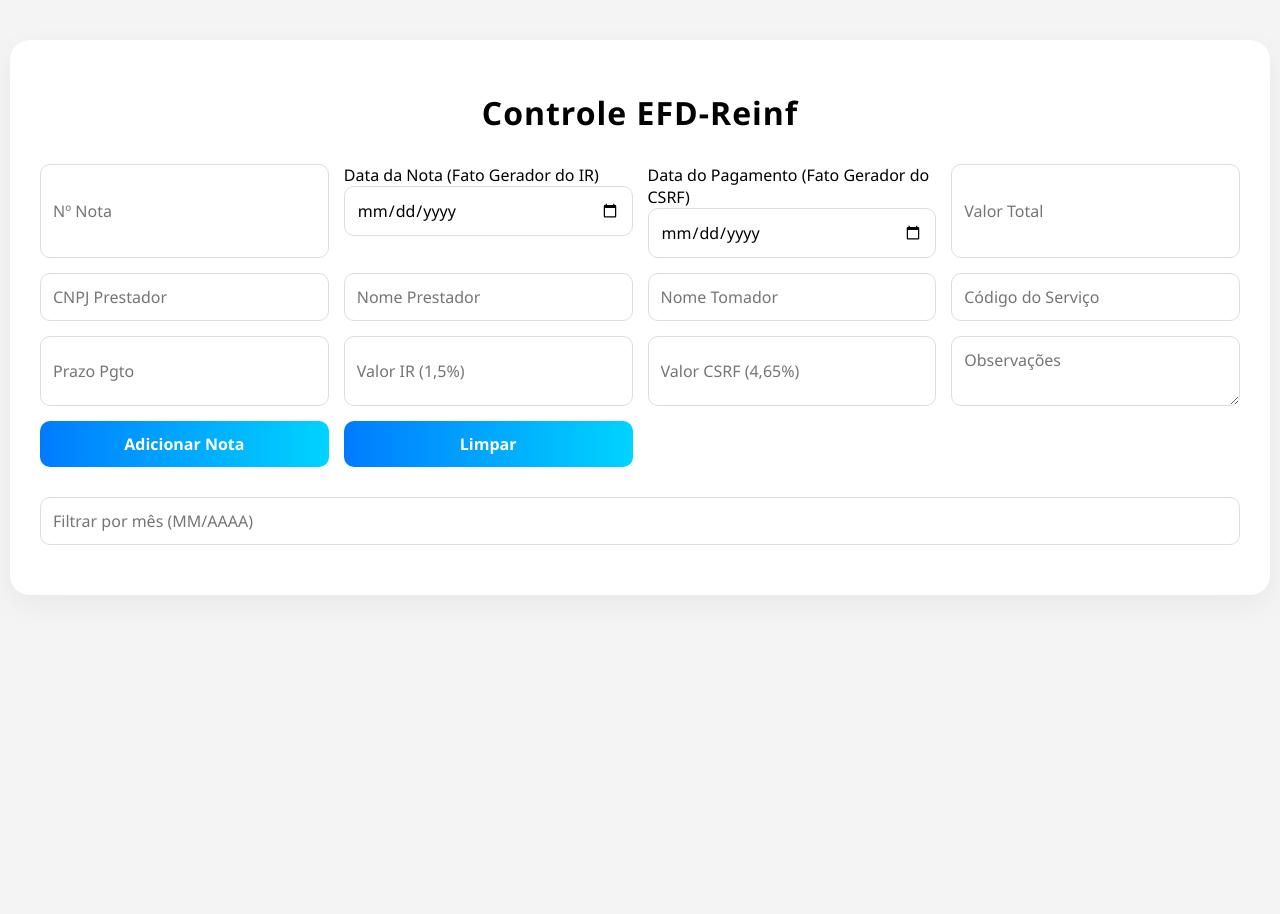
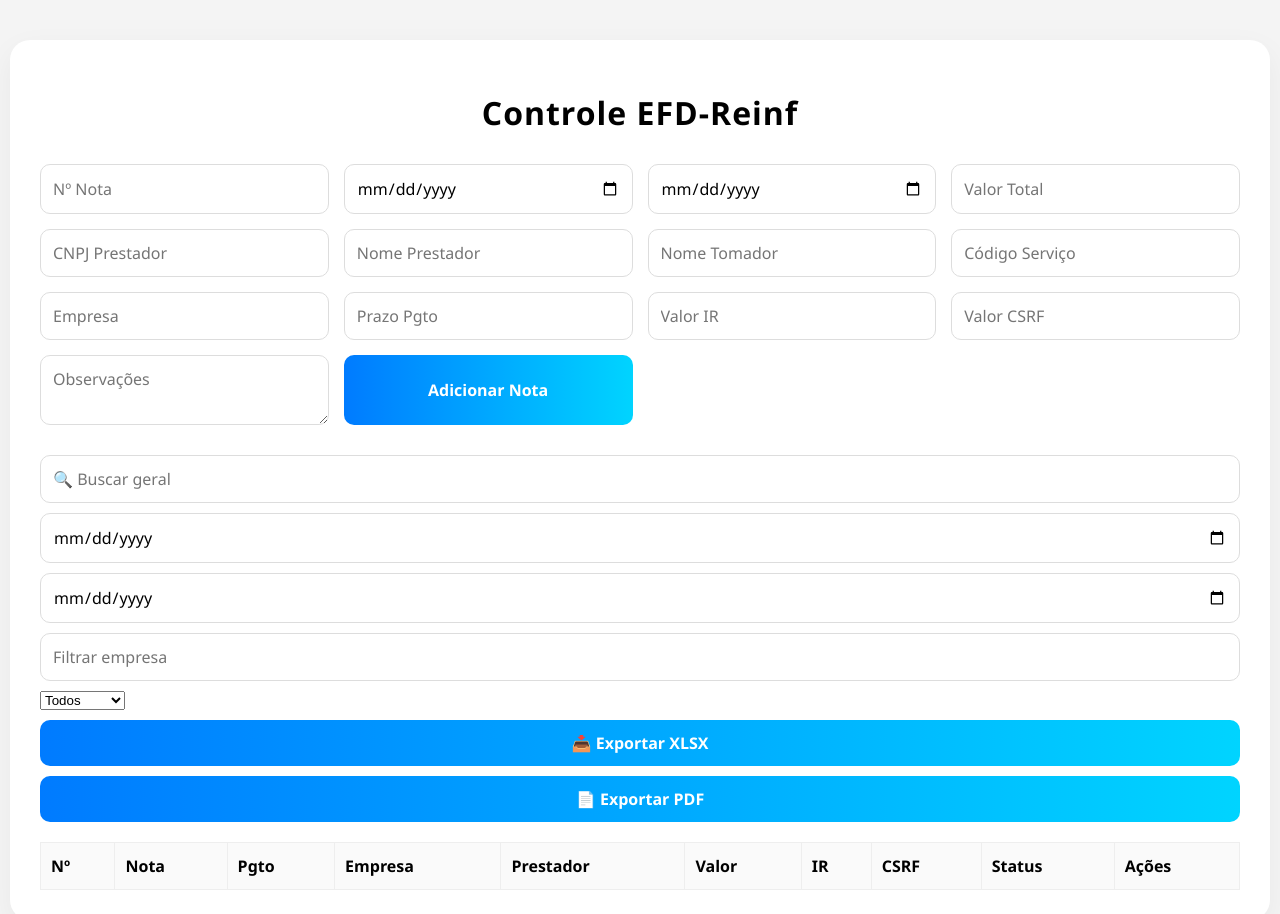
Before and after one commit to matheus5010/reinf-calc, a React (Vite) app: page / in a window 1280 px wide. Shown: the top 914 px of the page. Before the commit the page ends 800 px from the top, so only its background shows below. Built offline with nearby package versions, Linux system fonts and the light colour scheme.

Commit message:
feat: melhorias avançadas no app com PDF, XLSX e filtros profissionais

```diff
--- a/src/App.jsx
+++ b/src/App.jsx
@@ -11,6 +11,34 @@ function App() {
     return dadosSalvos ? JSON.parse(dadosSalvos) : [];
   });
 
+  const [form, setForm] = useState({
+    numero: "",
+    dataNota: "",
+    dataPagamento: "",
+    valorTotal: "",
+    valorIR: "",
+    valorCSRF: "",
+    codServico: "",
+    cnpjPrestador: "",
+    nomePrestador: "",
+    nomeTomador: "",
+    empresa: "",
+    prazoPagamento: "",
+    obs: "",
+    status: "Em Aberto"
+  });
+
+  const [editandoIndex, setEditandoIndex] = useState(null);
+  const [busca, setBusca] = useState("");
+  const [empresaFiltro, setEmpresaFiltro] = useState("");
+  const [statusFiltro, setStatusFiltro] = useState("");
+  const [dataInicio, setDataInicio] = useState("");
+  const [dataFim, setDataFim] = useState("");
+
+  useEffect(() => {
+    localStorage.setItem("notas", JSON.stringify(notas));
+  }, [notas]);
+
   const aplicarMascaraCNPJ = (valor) => {
     return valor
       .replace(/\D/g, '')
@@ -21,33 +49,9 @@ function App() {
       .slice(0, 18);
   };
 
-  const formInicial = {
-    numero: "",
-    dataNota: "",
-    dataPagamento: "",
-    valorTotal: "",
-    valorIR: "",
-    valorCSRF: "",
-    codServico: "",
-    cnpjPrestador: "",
-    nomePrestador: "",
-    nomeTomador: "",
-    prazoPagamento: "",
-    obs: "",
-    status: "Em Aberto"
-  };
-
-  const [form, setForm] = useState(formInicial);
-  const [editandoIndex, setEditandoIndex] = useState(null);
-  const [mesFiltro, setMesFiltro] = useState("");
-
-  useEffect(() => {
-    localStorage.setItem("notas", JSON.stringify(notas));
-  }, [notas]);
-
   const handleChange = (e) => {
     const { name, value } = e.target;
-    const updatedForm = { ...form };
+    const updatedForm = { ...form, [name]: value };
 
     if (name === "valorTotal") {
       const total = parseFloat(value) || 0;
@@ -58,21 +62,17 @@ function App() {
     }
 
     if (name === "dataNota" || name === "dataPagamento") {
-      const dataIR = new Date(name === "dataNota" ? value : form.dataNota);
+      const dataIR = new Date(updatedForm.dataNota);
       dataIR.setMonth(dataIR.getMonth() + 1);
       dataIR.setDate(20);
-
-      const dataCSRF = new Date(name === "dataPagamento" ? value : form.dataPagamento);
+      const dataCSRF = new Date(updatedForm.dataPagamento);
       dataCSRF.setMonth(dataCSRF.getMonth() + 1);
       dataCSRF.setDate(20);
-
       updatedForm.prazoPagamento = `IR: ${dataIR.toLocaleDateString()} | CSRF: ${dataCSRF.toLocaleDateString()}`;
     }
 
     if (name === "cnpjPrestador") {
       updatedForm[name] = aplicarMascaraCNPJ(value);
-    } else {
-      updatedForm[name] = value;
     }
 
     setForm(updatedForm);
@@ -87,7 +87,22 @@ function App() {
     } else {
       setNotas([...notas, form]);
     }
-    setForm(formInicial);
+    setForm({
+      numero: "",
+      dataNota: "",
+      dataPagamento: "",
+      valorTotal: "",
+      valorIR: "",
+      valorCSRF: "",
+      codServico: "",
+      cnpjPrestador: "",
+      nomePrestador: "",
+      nomeTomador: "",
+      empresa: "",
+      prazoPagamento: "",
+      obs: "",
+      status: "Em Aberto"
+    });
   };
 
   const editarNota = (index) => {
@@ -106,30 +121,8 @@ function App() {
     setNotas(novasNotas);
   };
 
-  const filtrarNotasPorMes = (ref) => {
-    const refFormatado = ref.replace("/", "-");
-    return notas.filter((n) => {
-      const dataIR = new Date(n.dataNota);
-      dataIR.setMonth(dataIR.getMonth() + 1);
-      const mesIR = `${(dataIR.getMonth() + 1).toString().padStart(2, "0")}-${dataIR.getFullYear()}`;
-      const anoIR = `${dataIR.getFullYear()}`;
-
-      const dataCSRF = new Date(n.dataPagamento);
-      dataCSRF.setMonth(dataCSRF.getMonth() + 1);
-      const mesCSRF = `${(dataCSRF.getMonth() + 1).toString().padStart(2, "0")}-${dataCSRF.getFullYear()}`;
-      const anoCSRF = `${dataCSRF.getFullYear()}`;
-
-      return (
-        mesIR === refFormatado ||
-        mesCSRF === refFormatado ||
-        anoIR === refFormatado ||
-        anoCSRF === refFormatado
-      );
-    });
-  };
-
-  const estaVencido = (prazo) => {
-    if (!prazo) return false;
+  const estaVencido = (prazo, status) => {
+    if (!prazo || status === "Pago") return false;
     const partes = prazo.match(/\d{2}\/\d{2}\/\d{4}/g);
     if (!partes) return false;
     const dataIR = new Date(partes[0].split("/").reverse().join("-"));
@@ -138,8 +131,58 @@ function App() {
     return dataIR < hoje || dataCSRF < hoje;
   };
 
-  const somaCampo = (campo) =>
-    filtrarNotasPorMes(mesFiltro).reduce((acc, n) => acc + parseFloat(n[campo] || 0), 0);
+  const filtrarNotas = () => {
+    return notas.filter((n) => {
+      const dentroData = (!dataInicio || new Date(n.dataNota) >= new Date(dataInicio)) &&
+                         (!dataFim || new Date(n.dataNota) <= new Date(dataFim));
+      const dentroEmpresa = !empresaFiltro || n.empresa?.toLowerCase().includes(empresaFiltro.toLowerCase());
+      const dentroStatus = !statusFiltro || n.status === statusFiltro;
+      const buscaValida = !busca || Object.values(n).some(v => v?.toLowerCase?.().includes(busca.toLowerCase()));
+      return dentroData && dentroEmpresa && dentroStatus && buscaValida;
+    });
+  };
+
+  const exportarPDF = () => {
+    const doc = new jsPDF();
+    doc.setFontSize(16);
+    doc.text("Relatório de Retenções - EFD-Reinf", 14, 15);
+    doc.setFontSize(10);
+    doc.text(`Período: ${dataInicio || "..."} até ${dataFim || "..."}`, 14, 22);
+    doc.autoTable({
+      startY: 28,
+      head: [["Nº", "Nota", "Pgto", "Empresa", "Prestador", "Valor", "IR", "CSRF", "Status"]],
+      body: filtrarNotas().map(n => [n.numero, n.dataNota, n.dataPagamento, n.empresa, n.nomePrestador, n.valorTotal, n.valorIR, n.valorCSRF, n.status]),
+      styles: { fontSize: 8, halign: 'center' },
+      headStyles: { fillColor: [44, 62, 80] }
+    });
+    doc.text("Relatório gerado automaticamente por reinf-calc", 14, doc.lastAutoTable.finalY + 10);
+    doc.save(`reinf_retencoes_${Date.now()}.pdf`);
+  };
+
+  const exportarXLSX = () => {
+    const dados = filtrarNotas();
+    const aba1 = XLSX.utils.json_to_sheet(dados);
+
+    const resumo = [
+      ["Empresa", "Total", "Pago", "Aberto"],
+      ...Object.entries(dados.reduce((acc, n) => {
+        if (!acc[n.empresa]) acc[n.empresa] = { total: 0, pago: 0, aberto: 0 };
+        acc[n.empresa].total += parseFloat(n.valorTotal || 0);
+        acc[n.empresa][n.status === 'Pago' ? 'pago' : 'aberto'] += parseFloat(n.valorTotal || 0);
+        return acc;
+      }, {})).map(([empresa, val]) => [empresa, val.total, val.pago, val.aberto])
+    ];
+
+    const aba2 = XLSX.utils.aoa_to_sheet(resumo);
+
+    const wb = XLSX.utils.book_new();
+    XLSX.utils.book_append_sheet(wb, aba1, "Notas Detalhadas");
+    XLSX.utils.book_append_sheet(wb, aba2, "Resumo Empresas");
+
+    const buffer = XLSX.write(wb, { bookType: "xlsx", type: "array" });
+    const blob = new Blob([buffer], { type: "application/octet-stream" });
+    saveAs(blob, `reinf_retencoes_${Date.now()}.xlsx`);
+  };
 
   return (
     <div className="container">
@@ -147,89 +190,62 @@ function App() {
 
       <div className="formulario">
         <input placeholder="Nº Nota" name="numero" value={form.numero} onChange={handleChange} />
-        <label>
-          Data da Nota (Fato Gerador do IR)
         <input type="date" name="dataNota" value={form.dataNota} onChange={handleChange} />
-        </label>
-        <label>
-          Data do Pagamento (Fato Gerador do CSRF)
         <input type="date" name="dataPagamento" value={form.dataPagamento} onChange={handleChange} />
-        </label>
         <input placeholder="Valor Total" name="valorTotal" value={form.valorTotal} onChange={handleChange} />
         <input placeholder="CNPJ Prestador" name="cnpjPrestador" value={form.cnpjPrestador} onChange={handleChange} />
         <input placeholder="Nome Prestador" name="nomePrestador" value={form.nomePrestador} onChange={handleChange} />
         <input placeholder="Nome Tomador" name="nomeTomador" value={form.nomeTomador} onChange={handleChange} />
-        <input placeholder="Código do Serviço" name="codServico" value={form.codServico} onChange={handleChange} />
+        <input placeholder="Código Serviço" name="codServico" value={form.codServico} onChange={handleChange} />
+        <input placeholder="Empresa" name="empresa" value={form.empresa} onChange={handleChange} />
         <input placeholder="Prazo Pgto" name="prazoPagamento" value={form.prazoPagamento} readOnly />
-        <input placeholder="Valor IR (1,5%)" name="valorIR" value={form.valorIR} readOnly />
-        <input placeholder="Valor CSRF (4,65%)" name="valorCSRF" value={form.valorCSRF} readOnly />
+        <input placeholder="Valor IR" name="valorIR" value={form.valorIR} readOnly />
+        <input placeholder="Valor CSRF" name="valorCSRF" value={form.valorCSRF} readOnly />
         <textarea placeholder="Observações" name="obs" value={form.obs} onChange={handleChange} />
-        <button onClick={adicionarNota}>{editandoIndex !== null ? 'Salvar Alteração' : 'Adicionar Nota'}</button>
-        <button onClick={() => setForm(formInicial)}>Limpar</button>
+        <button onClick={adicionarNota}>{editandoIndex !== null ? "Salvar Alteração" : "Adicionar Nota"}</button>
       </div>
 
       <div className="filtros">
-        <input placeholder="Filtrar por mês (MM/AAAA)" value={mesFiltro} onChange={(e) => setMesFiltro(e.target.value)} />
+        <input placeholder="🔍 Buscar geral" value={busca} onChange={e => setBusca(e.target.value)} />
+        <input type="date" value={dataInicio} onChange={e => setDataInicio(e.target.value)} title="Início" />
+        <input type="date" value={dataFim} onChange={e => setDataFim(e.target.value)} title="Fim" />
+        <input placeholder="Filtrar empresa" value={empresaFiltro} onChange={e => setEmpresaFiltro(e.target.value)} />
+        <select value={statusFiltro} onChange={e => setStatusFiltro(e.target.value)}>
+          <option value="">Todos</option>
+          <option value="Em Aberto">Em Aberto</option>
+          <option value="Pago">Pago</option>
+        </select>
+        <button onClick={exportarXLSX}>📥 Exportar XLSX</button>
+        <button onClick={exportarPDF}>📄 Exportar PDF</button>
       </div>
 
-      {mesFiltro && (
-        <div className="tabela">
-          <h2>Notas com impostos a pagar em {mesFiltro}</h2>
-          <table>
+      <table className="tabela">
         <thead>
           <tr>
-                <th>Nº Nota</th>
-                <th>Data Nota</th>
-                <th>Data Pagamento</th>
-                <th>CNPJ</th>
-                <th>Prestador</th>
-                <th>Tomador</th>
-                <th>Total</th>
-                <th>IR</th>
-                <th>CSRF</th>
-                <th>Serviço</th>
-                <th>Prazo</th>
-                <th>Status</th>
-                <th>Obs</th>
-                <th>Ações</th>
+            <th>Nº</th><th>Nota</th><th>Pgto</th><th>Empresa</th><th>Prestador</th><th>Valor</th><th>IR</th><th>CSRF</th><th>Status</th><th>Ações</th>
           </tr>
         </thead>
         <tbody>
-              {filtrarNotasPorMes(mesFiltro).map((n, i) => (
-                <tr key={i} style={{ backgroundColor: n.status === 'Pago' ? '#e0ffe0' : estaVencido(n.prazoPagamento) ? '#ffe0e0' : 'white' }}>
+          {filtrarNotas().map((n, i) => (
+            <tr key={i} style={{ background: n.status === 'Pago' ? '#e0ffe0' : estaVencido(n.prazoPagamento, n.status) ? '#ffe0e0' : 'white' }}>
               <td>{n.numero}</td>
               <td>{n.dataNota}</td>
               <td>{n.dataPagamento}</td>
-                  <td>{n.cnpjPrestador}</td>
+              <td>{n.empresa}</td>
               <td>{n.nomePrestador}</td>
-                  <td>{n.nomeTomador}</td>
               <td>{parseFloat(n.valorTotal).toLocaleString("pt-BR", { style: "currency", currency: "BRL" })}</td>
-                  <td>{parseFloat(n.valorIR).toLocaleString("pt-BR", { style: "currency", currency: "BRL" })}</td>
-                  <td>{parseFloat(n.valorCSRF).toLocaleString("pt-BR", { style: "currency", currency: "BRL" })}</td>
-                  <td>{n.codServico}</td>
-                  <td>{n.prazoPagamento}</td>
+              <td>{n.valorIR}</td>
+              <td>{n.valorCSRF}</td>
               <td>{n.status}</td>
-                  <td>{n.obs}</td>
               <td>
-                    <button onClick={() => editarNota(i)}>Editar</button>
-                    <button onClick={() => excluirNota(i)}>Excluir</button>
-                    {n.status !== 'Pago' && <button onClick={() => marcarComoPago(i)}>Marcar como Pago</button>}
+                <button onClick={() => editarNota(i)}>✏️</button>
+                <button onClick={() => excluirNota(i)}>🗑️</button>
+                {n.status !== 'Pago' && <button onClick={() => marcarComoPago(i)}>💰 Marcar Pago</button>}
               </td>
             </tr>
           ))}
         </tbody>
-            <tfoot>
-              <tr>
-                <td colSpan="6">Totais</td>
-                <td>{somaCampo("valorTotal").toLocaleString("pt-BR", { style: "currency", currency: "BRL" })}</td>
-                <td>{somaCampo("valorIR").toLocaleString("pt-BR", { style: "currency", currency: "BRL" })}</td>
-                <td>{somaCampo("valorCSRF").toLocaleString("pt-BR", { style: "currency", currency: "BRL" })}</td>
-                <td colSpan="4"></td>
-              </tr>
-            </tfoot>
       </table>
-        </div>
-      )}
     </div>
   );
 }
```
Lines whose indentation alone changed are shown as unchanged.
